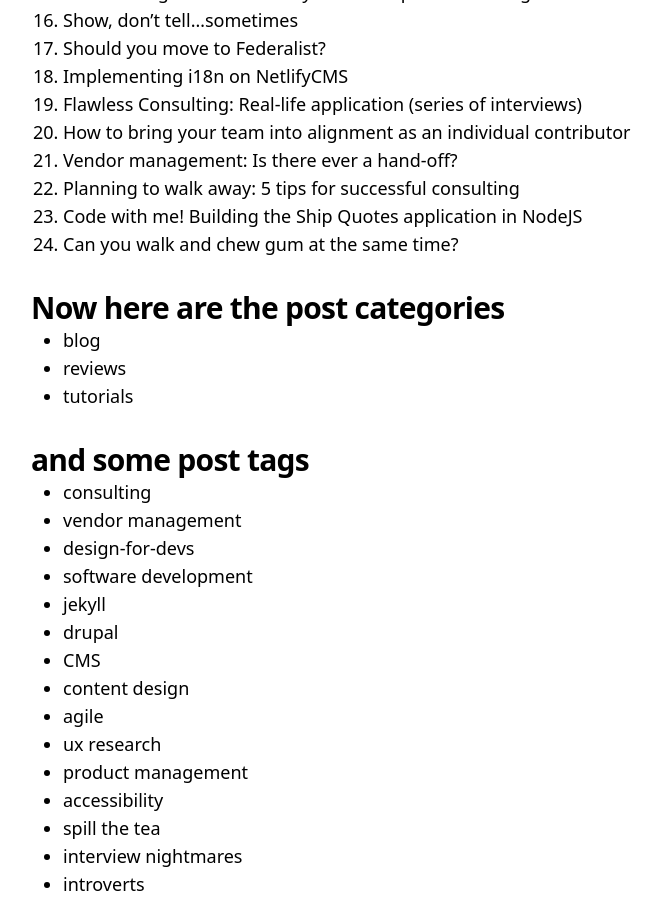
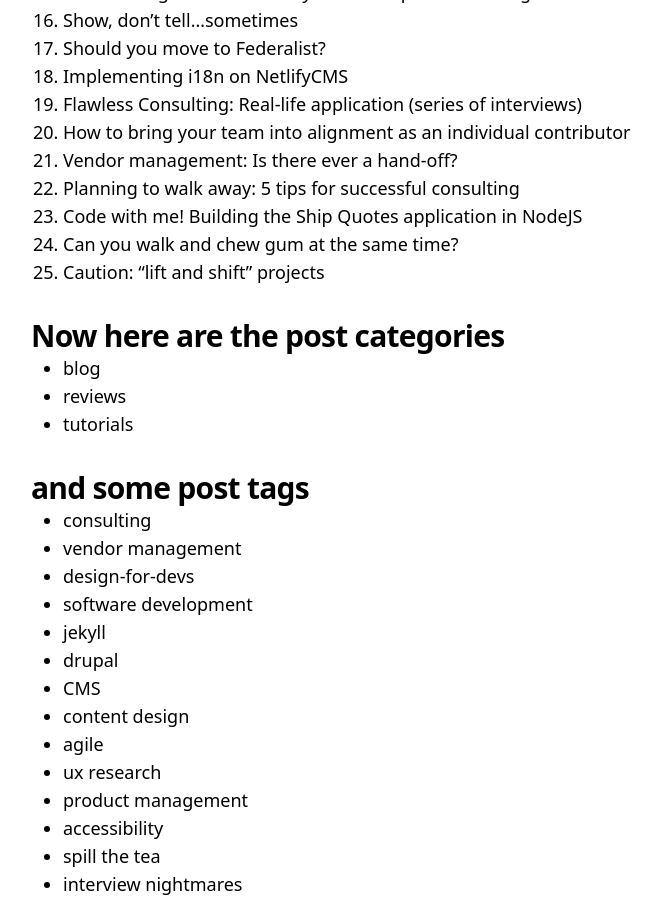
Before and after one commit to cannandev/plain-ole-jekyll-blog, a Jekyll site: the page built from topics.md, in a window 1280 px wide and 900 px high, scrolled down 1576 px. Shown: the whole window, without its empty margins (257-919 px from the left). Built offline with Jekyll 4.4.1, drawn with Linux system fonts in a browser that asks for light colours.

Commit message:
Update topics.md

```diff
--- a/topics.md
+++ b/topics.md
@@ -63,6 +63,7 @@
 1. Planning to walk away: 5 tips for successful consulting
 1. Code with me! Building the Ship Quotes application in NodeJS
 1. Can you walk and chew gum at the same time?
+2. Caution: "lift and shift" projects
 
 ## Now here are the post categories
 
```
